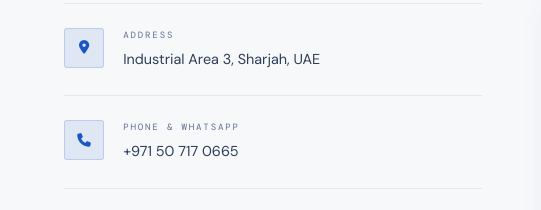
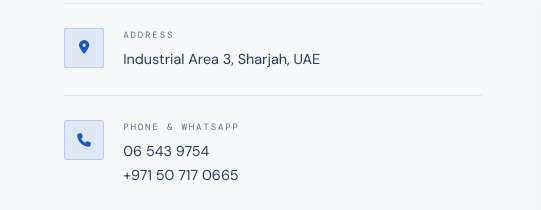
Before and after one commit to Hadi-N/Alherfah-website, a plain HTML site: page index.html in a window 1280 px wide. Shown: the part 6130-6340 px from the top of the page, 0-541 px from the left. Drawn offline with nearby package versions, Linux system fonts and the light colour scheme.

Commit message:
Update phone number in index.html

```diff
--- a/index.html
+++ b/index.html
@@ -1674,6 +1674,7 @@ footer{
         <div>
           <div class="c-lbl">Phone &amp; WhatsApp</div>
           <!-- Replace 971YOURNUMBER with your actual phone number, e.g. 97150XXXXXXX -->
+          <div class="c-val"><a href="tel:+97165439754">06 543 9754</a></div>
           <div class="c-val"><a href="tel:+971507170665">+971 50 717 0665</a></div>
         </div>
       </div>
```
